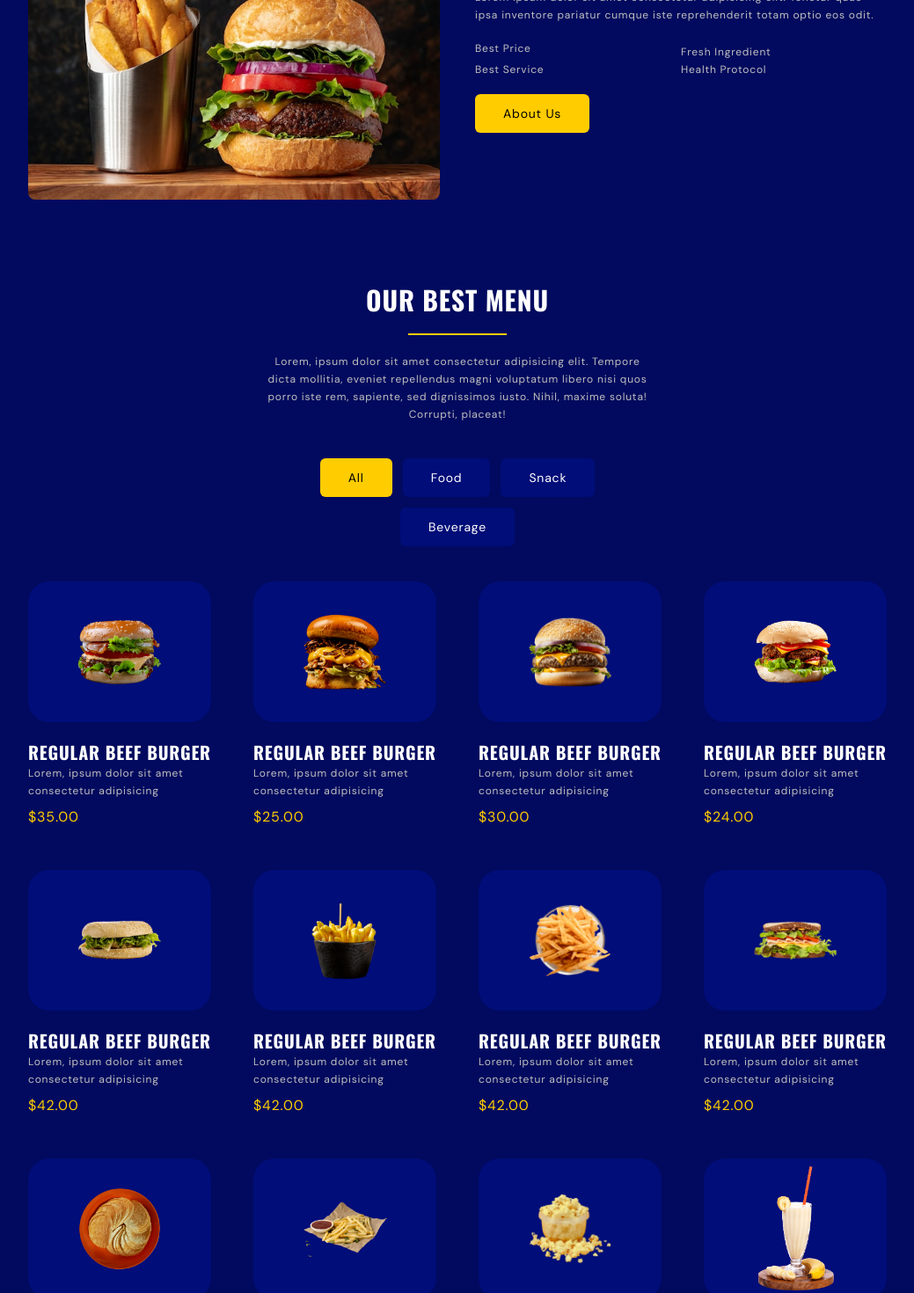
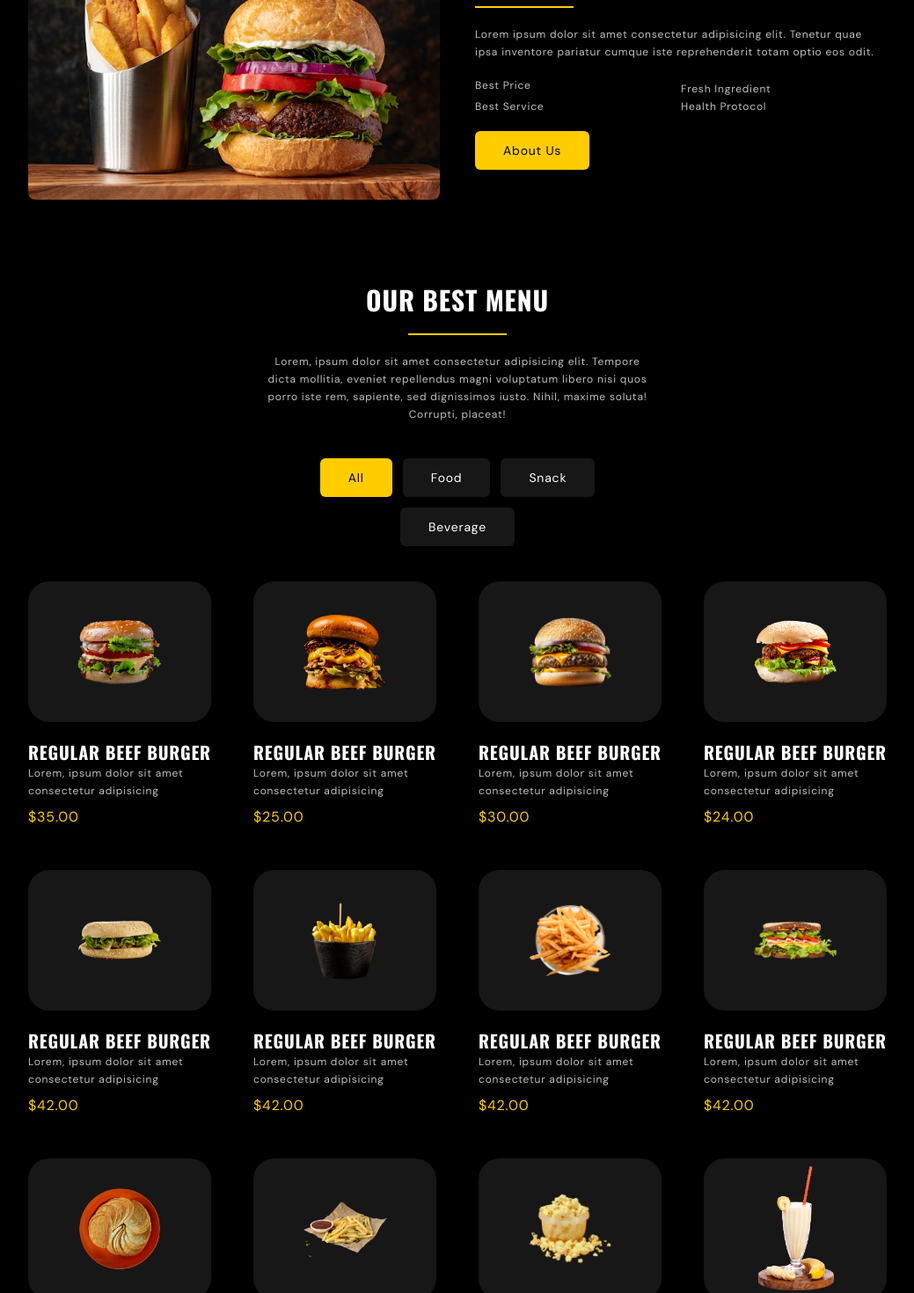
Before and after one commit to packaging03/IBurgerDapp, a Next.js app: page / in a window 1280 px wide. Shown: the part 1330-2800 px from the top of the page at 88% size, without its empty margins (120-1159 px from the left). Built offline with nearby package versions, Linux system fonts and the light colour scheme; some icons are missing.

Commit message:
Implemet dark mode changes on the components

```diff
--- a/app/components/About.tsx
+++ b/app/components/About.tsx
@@ -19,7 +19,7 @@ const About = () => {
           <h2 className="section__title">
             Find food and drinks, all-in-one place for your best taste.
           </h2>
-          <div className="separator"></div>
+          <div className="seperator mx-auto md:mx-0"></div>
           <p className="paragraph">
             Lorem ipsum dolor sit amet consectetur adipisicing elit. Tenetur
             quae ipsa inventore pariatur cumque iste reprehenderit totam optio
@@ -43,7 +43,9 @@ const About = () => {
               Health Protocol
             </li>
           </ul>
-          <a href="" className="btn btn-primary">About us</a>
+          <a href="" className="btn btn-primary">
+            About us
+          </a>
         </div>
       </div>
     </section>
--- a/app/components/Menu.tsx
+++ b/app/components/Menu.tsx
@@ -19,7 +19,6 @@ import beverage5 from "../assets/img/beverage-5.png";
 import Image from "next/image";
 
 const Menu = () => {
-
   const processActiveMenu = (element: string) => {
     const all_items = document.querySelectorAll(".item_wrap");
     const foods = document.querySelectorAll(".food");
@@ -37,14 +36,12 @@ const Menu = () => {
 
         item.classList.add("active");
         const tadval = item.getAttribute("data-tabs");
-        console.log(tadval);
 
         all_items.forEach((item) => {
           item.classList.add("hidden");
         });
 
         if (tadval == "food") {
-          console.log(foods);
           foods.forEach((item) => {
             item.classList.remove("hidden");
             item.classList.add("block");
@@ -89,7 +86,7 @@ const Menu = () => {
               <li
                 id="li_all"
                 data-tabs="all"
-                className="btn bg-primaryColorLight active"
+                className="btn bg-primaryColorLight active dark:bg-darkColorLight"
                 onClick={(e) => processActiveMenu("li_all")}
               >
                 All
@@ -97,7 +94,7 @@ const Menu = () => {
               <li
                 id="li_food"
                 data-tabs="food"
-                className="btn bg-primaryColorLight"
+                className="btn bg-primaryColorLight dark:bg-darkColorLight"
                 onClick={(e) => processActiveMenu("li_food")}
               >
                 Food
@@ -105,7 +102,7 @@ const Menu = () => {
               <li
                 id="li_snack"
                 data-tabs="snack"
-                className="btn bg-primaryColorLight"
+                className="btn bg-primaryColorLight dark:bg-darkColorLight"
                 onClick={(e) => processActiveMenu("li_snack")}
               >
                 Snack
@@ -113,7 +110,7 @@ const Menu = () => {
               <li
                 id="li_beverage"
                 data-tabs="beverage"
-                className="btn bg-primaryColorLight"
+                className="btn bg-primaryColorLight dark:bg-darkColorLight"
                 onClick={(e) => processActiveMenu("li_beverage")}
               >
                 Beverage
@@ -129,7 +126,7 @@ const Menu = () => {
               <div
                 className="h-56 grid place-items-center
               bg-primaryColorLight rounded-3xl
-              hover:bg-secondaryColor ease-linear duration-200 lg:h-40"
+              hover:bg-secondaryColor ease-linear duration-200 lg:h-40 dark:bg-darkColorLight dark:hover:bg-secondaryColor"
               >
                 <Image
                   className="w-40 hover:scale-110 ease-linear duration-200 md:w-48 lg:w-24"
@@ -155,7 +152,7 @@ const Menu = () => {
               <div
                 className="h-56 grid place-items-center
               bg-primaryColorLight rounded-3xl
-              hover:bg-secondaryColor ease-linear duration-200 lg:h-40"
+              hover:bg-secondaryColor ease-linear duration-200 lg:h-40 dark:bg-darkColorLight dark:hover:bg-secondaryColor"
               >
                 <Image
                   className="w-40 hover:scale-110 ease-linear duration-200 md:w-48 lg:w-24"
@@ -181,7 +178,7 @@ const Menu = () => {
               <div
                 className="h-56 grid place-items-center
               bg-primaryColorLight rounded-3xl
-              hover:bg-secondaryColor ease-linear duration-200 lg:h-40"
+              hover:bg-secondaryColor ease-linear duration-200 lg:h-40 dark:bg-darkColorLight dark:hover:bg-secondaryColor"
               >
                 <Image
                   className="w-40 hover:scale-110 ease-linear duration-200 md:w-48 lg:w-24"
@@ -207,7 +204,7 @@ const Menu = () => {
               <div
                 className="h-56 grid place-items-center
               bg-primaryColorLight rounded-3xl
-              hover:bg-secondaryColor ease-linear duration-200 lg:h-40"
+              hover:bg-secondaryColor ease-linear duration-200 lg:h-40 dark:bg-darkColorLight dark:hover:bg-secondaryColor"
               >
                 <Image
                   className="w-40 hover:scale-110 ease-linear duration-200 md:w-48 lg:w-24"
@@ -233,7 +230,7 @@ const Menu = () => {
               <div
                 className="h-56 grid place-items-center
               bg-primaryColorLight rounded-3xl
-              hover:bg-secondaryColor ease-linear duration-200 lg:h-40"
+              hover:bg-secondaryColor ease-linear duration-200 lg:h-40 dark:bg-darkColorLight dark:hover:bg-secondaryColor"
               >
                 <Image
                   className="w-40 hover:scale-110 ease-linear duration-200 md:w-48 lg:w-24"
@@ -261,7 +258,7 @@ const Menu = () => {
               <div
                 className="h-56 grid place-items-center
               bg-primaryColorLight rounded-3xl
-              hover:bg-secondaryColor ease-linear duration-200 lg:h-40"
+              hover:bg-secondaryColor ease-linear duration-200 lg:h-40 dark:bg-darkColorLight dark:hover:bg-secondaryColor"
               >
                 <Image
                   className="w-40 hover:scale-110 ease-linear duration-200 md:w-48 lg:w-24"
@@ -287,7 +284,7 @@ const Menu = () => {
               <div
                 className="h-56 grid place-items-center
               bg-primaryColorLight rounded-3xl
-              hover:bg-secondaryColor ease-linear duration-200 lg:h-40"
+              hover:bg-secondaryColor ease-linear duration-200 lg:h-40 dark:bg-darkColorLight dark:hover:bg-secondaryColor"
               >
                 <Image
                   className="w-40 hover:scale-110 ease-linear duration-200 md:w-48 lg:w-24"
@@ -313,7 +310,7 @@ const Menu = () => {
               <div
                 className="h-56 grid place-items-center
               bg-primaryColorLight rounded-3xl
-              hover:bg-secondaryColor ease-linear duration-200 lg:h-40"
+              hover:bg-secondaryColor ease-linear duration-200 lg:h-40 dark:bg-darkColorLight dark:hover:bg-secondaryColor"
               >
                 <Image
                   className="w-40 hover:scale-110 ease-linear duration-200 md:w-48 lg:w-24"
@@ -339,7 +336,7 @@ const Menu = () => {
               <div
                 className="h-56 grid place-items-center
               bg-primaryColorLight rounded-3xl
-              hover:bg-secondaryColor ease-linear duration-200 lg:h-40"
+              hover:bg-secondaryColor ease-linear duration-200 lg:h-40 dark:bg-darkColorLight dark:hover:bg-secondaryColor"
               >
                 <Image
                   className="w-40 hover:scale-110 ease-linear duration-200 md:w-48 lg:w-24"
@@ -365,7 +362,7 @@ const Menu = () => {
               <div
                 className="h-56 grid place-items-center
               bg-primaryColorLight rounded-3xl
-              hover:bg-secondaryColor ease-linear duration-200 lg:h-40"
+              hover:bg-secondaryColor ease-linear duration-200 lg:h-40 dark:bg-darkColorLight dark:hover:bg-secondaryColor"
               >
                 <Image
                   className="w-40 hover:scale-110 ease-linear duration-200 md:w-48 lg:w-24"
@@ -391,7 +388,7 @@ const Menu = () => {
               <div
                 className="h-56 grid place-items-center
               bg-primaryColorLight rounded-3xl
-              hover:bg-secondaryColor ease-linear duration-200 lg:h-40"
+              hover:bg-secondaryColor ease-linear duration-200 lg:h-40 dark:bg-darkColorLight dark:hover:bg-secondaryColor"
               >
                 <Image
                   className="w-40 hover:scale-110 ease-linear duration-200 md:w-48 lg:w-24"
@@ -419,7 +416,7 @@ const Menu = () => {
               <div
                 className="h-56 grid place-items-center
               bg-primaryColorLight rounded-3xl
-              hover:bg-secondaryColor ease-linear duration-200 lg:h-40"
+              hover:bg-secondaryColor ease-linear duration-200 lg:h-40 dark:bg-darkColorLight dark:hover:bg-secondaryColor"
               >
                 <Image
                   className="w-40 hover:scale-110 ease-linear duration-200 md:w-48 lg:w-24"
@@ -445,7 +442,7 @@ const Menu = () => {
               <div
                 className="h-56 grid place-items-center
               bg-primaryColorLight rounded-3xl
-              hover:bg-secondaryColor ease-linear duration-200 lg:h-40"
+              hover:bg-secondaryColor ease-linear duration-200 lg:h-40 dark:bg-darkColorLight dark:hover:bg-secondaryColor"
               >
                 <Image
                   className="w-40 hover:scale-110 ease-linear duration-200 md:w-48 lg:w-24"
@@ -471,7 +468,7 @@ const Menu = () => {
               <div
                 className="h-56 grid place-items-center
               bg-primaryColorLight rounded-3xl
-              hover:bg-secondaryColor ease-linear duration-200 lg:h-40"
+              hover:bg-secondaryColor ease-linear duration-200 lg:h-40 dark:bg-darkColorLight dark:hover:bg-secondaryColor"
               >
                 <Image
                   className="w-40 hover:scale-110 ease-linear duration-200 md:w-48 lg:w-24"
@@ -497,7 +494,7 @@ const Menu = () => {
               <div
                 className="h-56 grid place-items-center
               bg-primaryColorLight rounded-3xl
-              hover:bg-secondaryColor ease-linear duration-200 lg:h-40"
+              hover:bg-secondaryColor ease-linear duration-200 lg:h-40 dark:bg-darkColorLight dark:hover:bg-secondaryColor"
               >
                 <Image
                   className="w-40 hover:scale-110 ease-linear duration-200 md:w-48 lg:w-24"
@@ -523,7 +520,7 @@ const Menu = () => {
               <div
                 className="h-56 grid place-items-center
               bg-primaryColorLight rounded-3xl
-              hover:bg-secondaryColor ease-linear duration-200 lg:h-40"
+              hover:bg-secondaryColor ease-linear duration-200 lg:h-40 dark:bg-darkColorLight dark:hover:bg-secondaryColor"
               >
                 <Image
                   className="w-40 hover:scale-110 ease-linear duration-200 md:w-48 lg:w-24"
--- a/app/components/Promo.tsx
+++ b/app/components/Promo.tsx
@@ -10,7 +10,7 @@ const Promo = () => {
         {/* Card 1 */}
         <div
           className="bg-primaryColorLight flex flex-col p-5 rounded-lg
-        md:flex-row md:items-center lg:flex-row-reverse lg:flex-1"
+        md:flex-row md:items-center lg:flex-row-reverse lg:flex-1 dark:bg-darkColorLight"
         >
           <Image
             className="w-48 mx-auto hover:animate-movingY md:mx-5"
@@ -34,7 +34,7 @@ const Promo = () => {
         {/* Card 2 */}
         <div
           className="bg-primaryColorLight flex flex-col p-5 rounded-lg
-        md:flex-row md:items-center lg:flex-row-reverse lg:flex-1"
+        md:flex-row md:items-center lg:flex-row-reverse lg:flex-1 dark:bg-darkColorLight"
         >
           <Image
             className="w-48 mx-auto hover:animate-movingY md:mx-5"
--- a/app/globals.css
+++ b/app/globals.css
@@ -52,7 +52,7 @@
     @apply scroll-smooth;
   }
   body {
-    @apply text-whiteColor bg-primaryColor tracking-wider font-dmsans;
+    @apply text-whiteColor bg-primaryColor tracking-wider font-dmsans dark:bg-darkColor;
   }
 
   section {
--- a/tailwind.config.ts
+++ b/tailwind.config.ts
@@ -6,6 +6,7 @@ const config: Config = {
     "./components/**/*.{js,ts,jsx,tsx,mdx}",
     "./app/**/*.{js,ts,jsx,tsx,mdx}",
   ],
+  darkMode: "class",
   theme: {
     screens: {
       sm: "480px",
```
Also changed, not shown: app/components/Header.tsx (+40 -4 lines), app/components/Review.tsx (+0 -127 lines).
